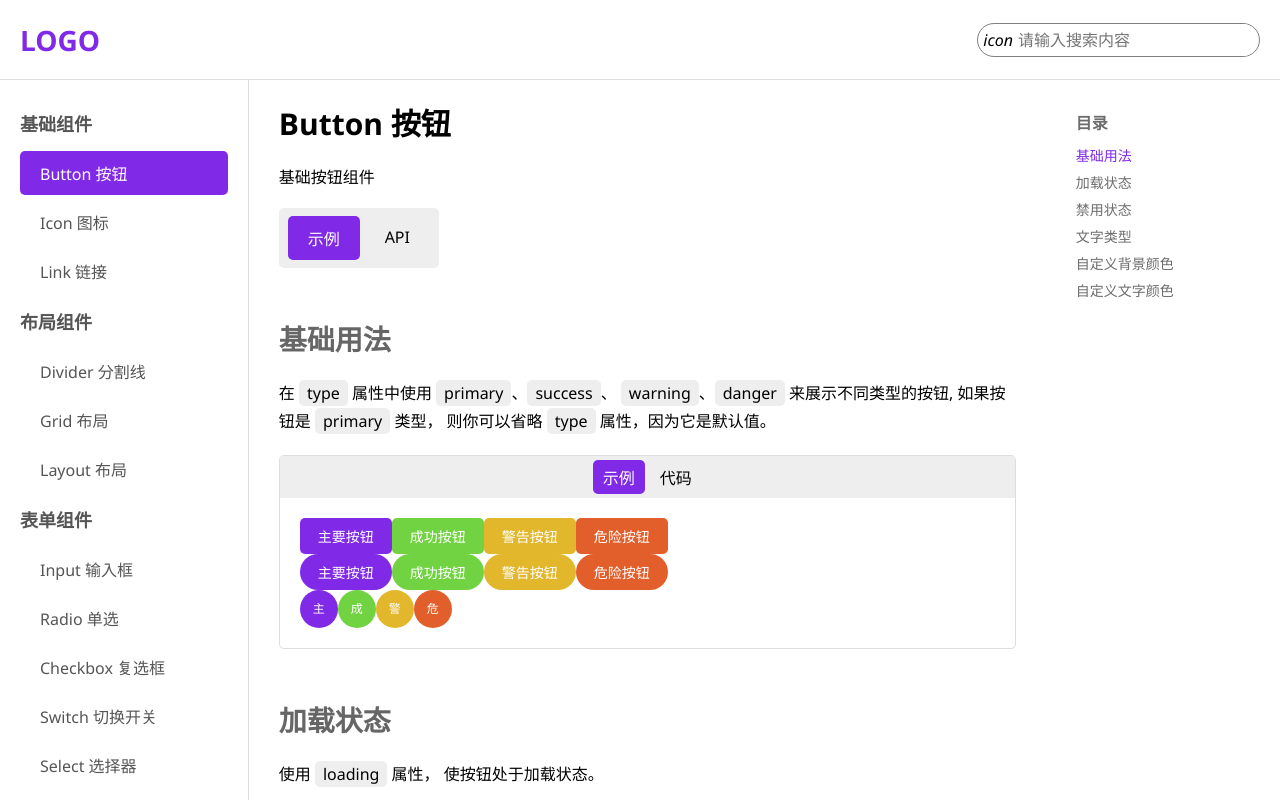
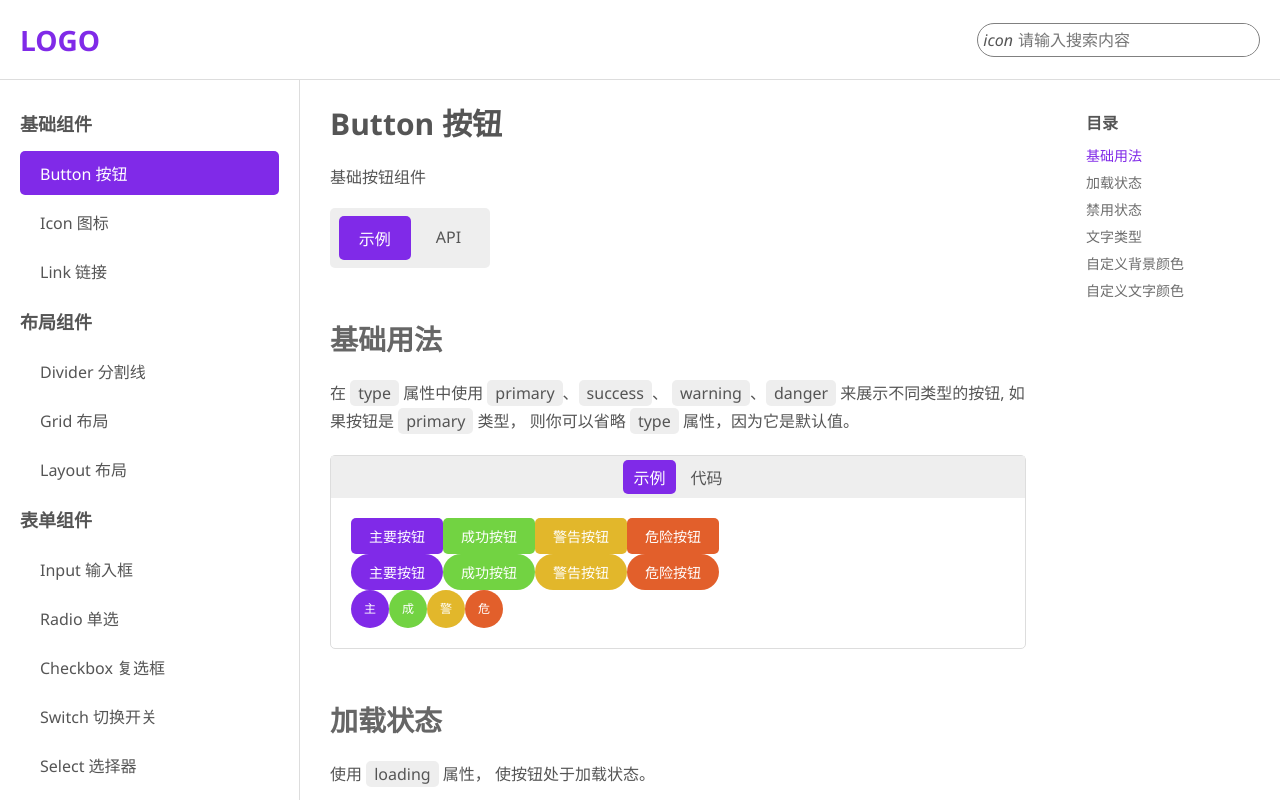
Before and after one commit to Ce1ling/violet, a Vue app: page /components/button in a window 1280 px wide. Shown: the top 800 px of the page. Built offline with nearby package versions, Linux system fonts and the light colour scheme.

Commit message:
完善：固定组件列表的最大宽，添加单词换行

```diff
--- a/src/components/List/index.vue
+++ b/src/components/List/index.vue
@@ -1,5 +1,5 @@
 <script setup lang="ts">
-import { computed, ref } from 'vue';
+import { ref } from 'vue';
 import { useRouter } from 'vue-router'
 import { useStore } from '../../stores/list'
 
@@ -53,18 +53,13 @@ $scorll-wh: 4px;
   font-size: 18px !important;
   font-weight: 600 !important;
   padding: 10px 0;
-  &:hover {
-    color: var(--primary-color);
-  }
+  &:hover { color: var(--primary-color); }
 }
 .component {
   margin: 5px 0;
-  padding: 10px 0;
-  padding-left: 20px;
+  padding: 10px 20px;
   border-radius: var(--border-radius);
-  &:hover {
-    background-color: #ddd;
-  }
+  &:hover { background-color: #ddd; }
 }
 
 .nav-wrap {
@@ -83,7 +78,7 @@ $scorll-wh: 4px;
       height: $scorll-wh;
     }
     &:hover {
-      overflow: auto;
+      overflow-y: auto;
       padding-right: calc(20px - $scorll-wh);
     }
     .nav-item { cursor: pointer; }
--- a/src/global.scss
+++ b/src/global.scss
@@ -17,6 +17,8 @@
   text-decoration: none;
   list-style: none;
   outline: none;
+  color: var(--font-color);
+  word-break: break-all;
   font-family: 'Segoe UI', Tahoma, Geneva, Verdana, sans-serif;
   font-size: var(--basic-font-size);
   transition: all var(--all-animation-duration);
--- a/src/layout/index.vue
+++ b/src/layout/index.vue
@@ -16,9 +16,7 @@ import Content from '../views/Content/index.vue'
 <style scoped lang="scss">
 .main-body {
   display: flex;
-  > * {
-    &:nth-child(odd) { flex: 2; }
-    &:not(:nth-child(odd)) { flex: 8; }
-  }
+  > .nav-wrap { max-width: 300px; }
+  > .content-wrap { flex: 8; }
 }
 </style>
```
